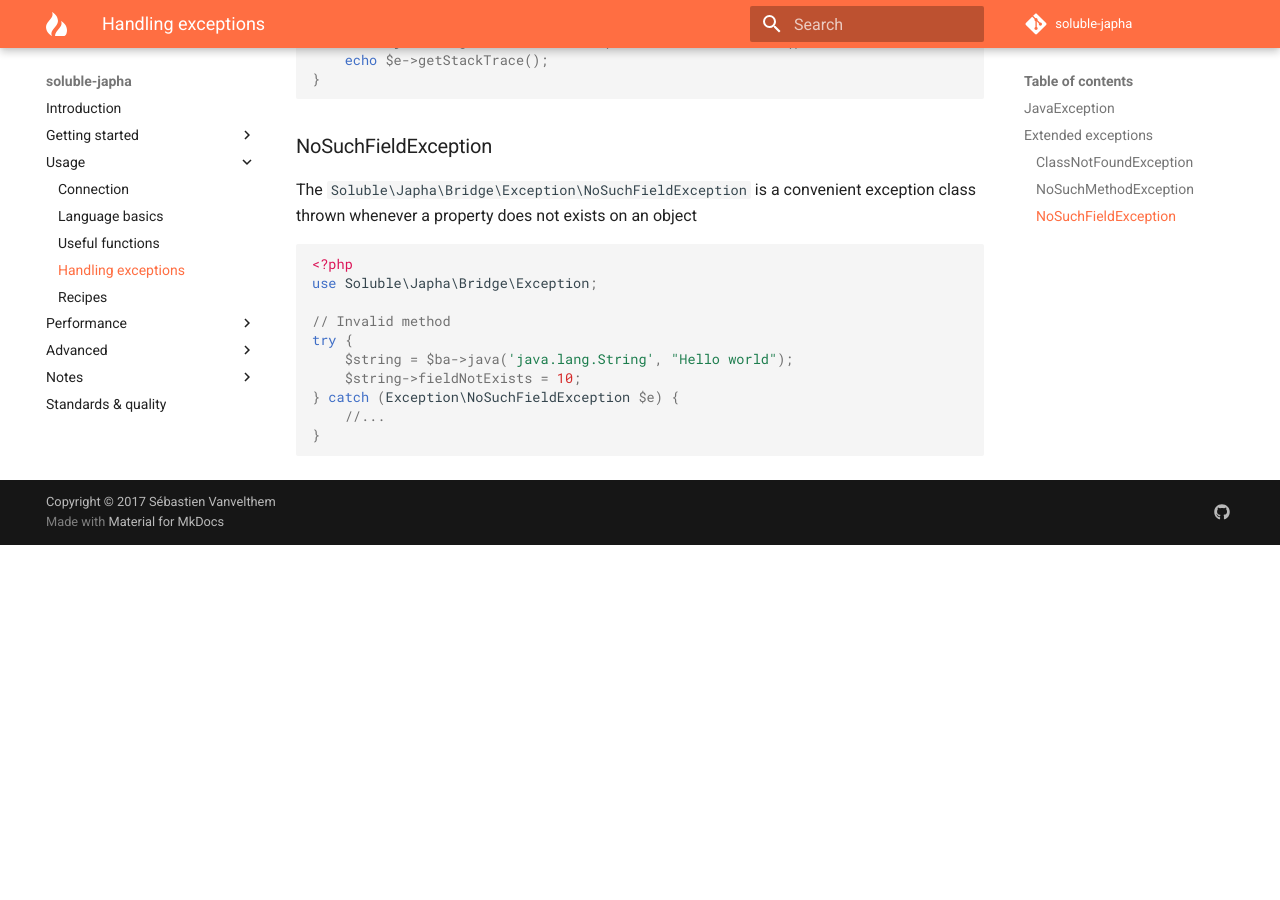
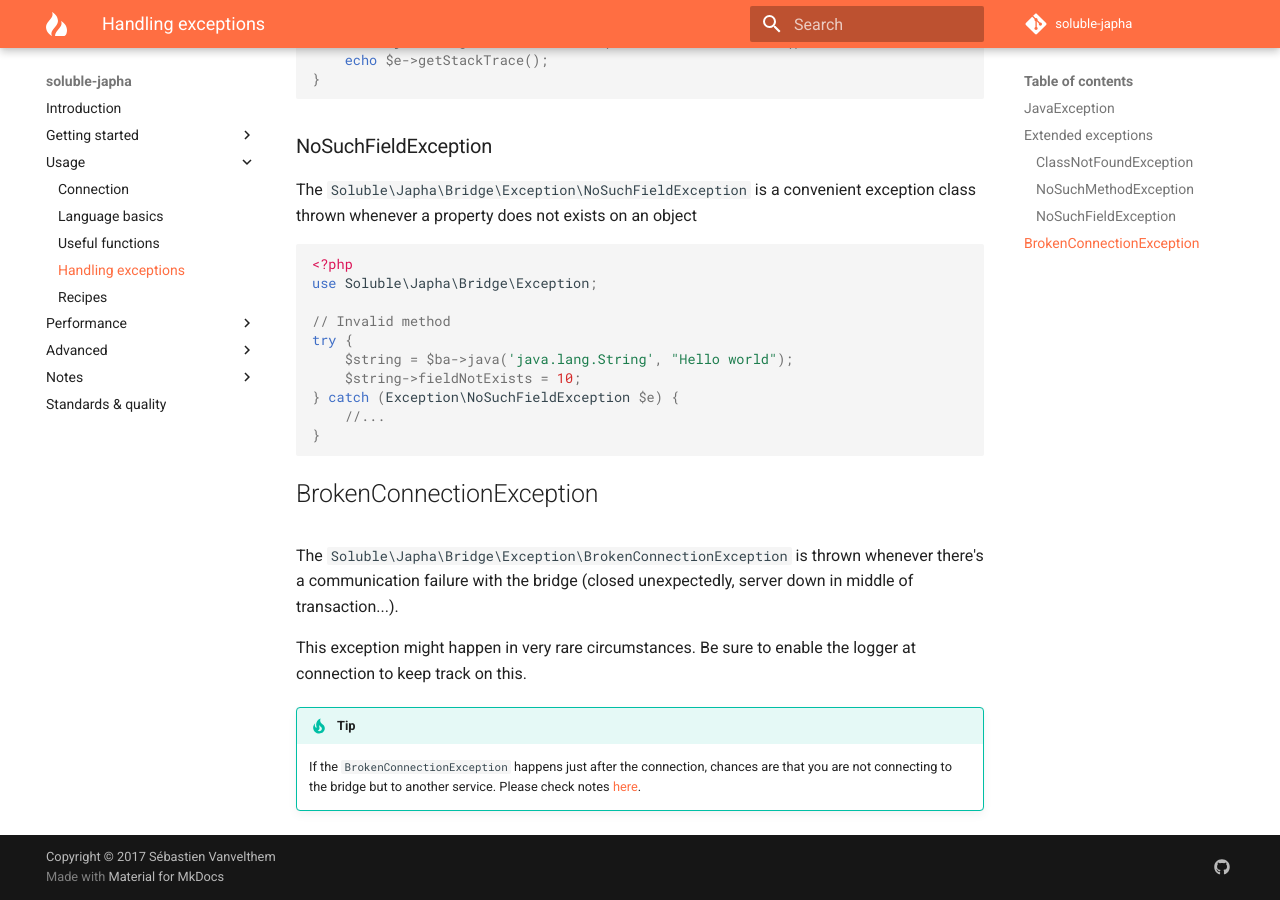
Before and after one commit to belgattitude/soluble-japha, an MkDocs documentation site: the page built from doc/language_exceptions.md, in a window 1280 px wide and 900 px high, scrolled down 1698 px. Built offline with MkDocs 1.6.1 and Material for MkDocs 9.7.7, drawn with Linux system fonts in a browser that asks for light colours; comment, search, counter and statistics services are not loaded; old or Windows-style settings are respelled for this version of MkDocs; before the commit the page ends 2243 px from its top, so only the background shows below that.

Commit message:
Improved doc about exceptions

````diff
--- a/doc/language_exceptions.md
+++ b/doc/language_exceptions.md
@@ -102,3 +102,16 @@ try {
 }
 
 ```
+
+## BrokenConnectionException
+
+The `Soluble\Japha\Bridge\Exception\BrokenConnectionException` is thrown whenever there's
+a communication failure with the bridge (closed unexpectedly, server down in middle of transaction...).
+
+This exception might happen in very rare circumstances. Be sure to enable the logger at connection
+to keep track on this.
+
+!!! tip
+    If the `BrokenConnectionException` happens just after the connection, chances
+    are that you are not connecting to the bridge but to another service. Please check
+    notes [here](./bridge_connection.md#errors_and_exceptions).
````
Also changed, not shown: doc/bridge_benchmarks.md (+1 -2 lines), doc/bridge_connection.md (+1 -1 lines).
